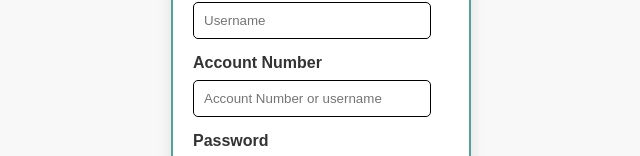
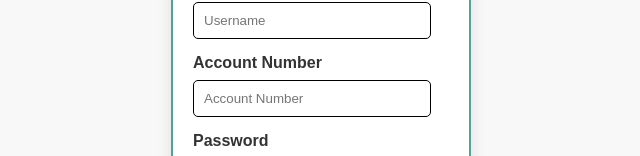
Before and after one commit to Allana-Morris/APDS7311, a React (Create React App) app in the folder frontend/: page /Login in a window 1280 px wide. Shown: the part 317-473 px from the top of the page, without its empty margins (319-959 px from the left). Built offline with nearby package versions, Linux system fonts and the light colour scheme.

Commit message:
made the login worse imo

```diff
--- a/frontend/src/CustomerLogin/LoginForm.mjs
+++ b/frontend/src/CustomerLogin/LoginForm.mjs
@@ -61,7 +61,7 @@ function LoginForm() {
           id="account-number"
           value={accountNumber}
           onChange={(e) => setAccountNumber(e.target.value)}
-          placeholder="Account Number or username"
+          placeholder="Account Number"
           required
         />
 
```
Also changed, not shown: 1 other file (tests, documents, lock files or other folders).
